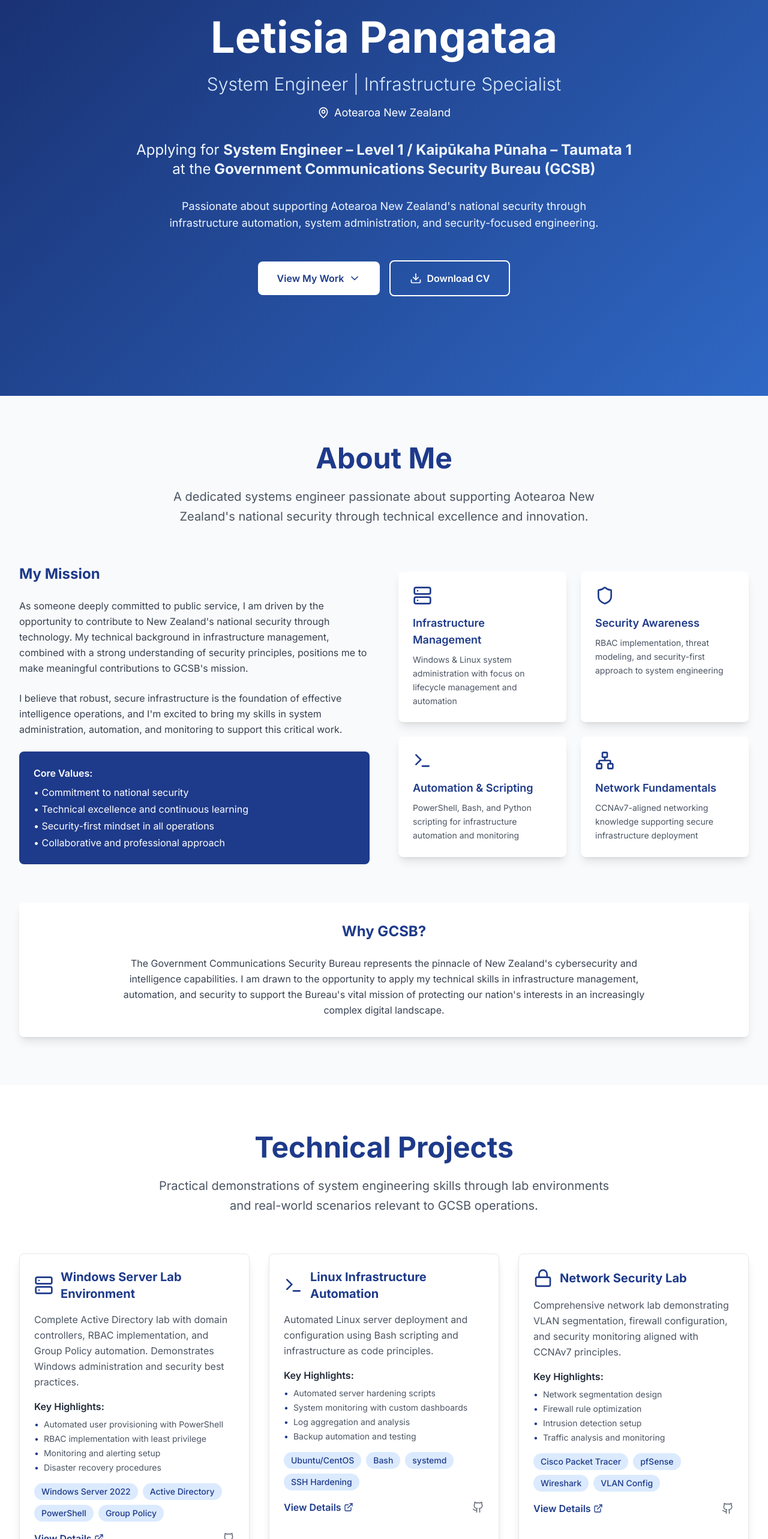
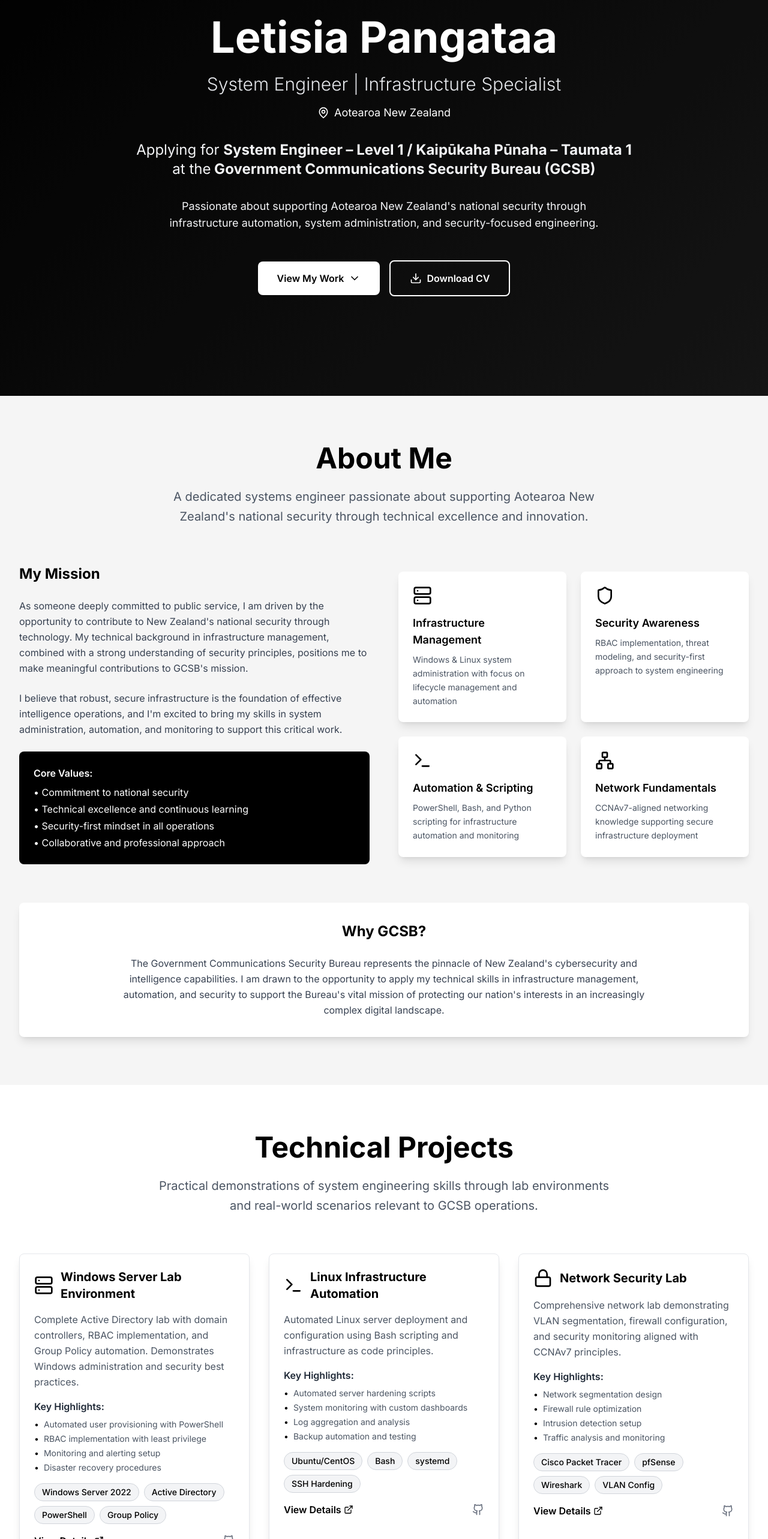
Before and after one commit to letisiapangataa/gcsb-system-engineer-portfolio, a Next.js app: page / in a window 1280 px wide. Shown: the part 140-2706 px from the top of the page at 60% size. Built offline with nearby package versions, Linux system fonts and the light colour scheme.

Commit message:
Update color scheme to professional black and white theme

```diff
--- a/app/components/About.tsx
+++ b/app/components/About.tsx
@@ -28,7 +28,7 @@
   ]
 
   return (
-    <section id="about" className="py-20 bg-gray-50">
+    <section id="about" className="py-20 bg-light-gray">
       <div className="max-w-7xl mx-auto px-4 sm:px-6 lg:px-8">
         <motion.div
           initial={{ opacity: 0, y: 30 }}
@@ -37,7 +37,7 @@
           viewport={{ once: true }}
           className="text-center mb-16"
         >
-          <h2 className="text-4xl md:text-5xl font-bold text-gcsb-blue mb-6">
+          <h2 className="text-4xl md:text-5xl font-bold text-black mb-6">
             About Me
           </h2>
           <p className="text-xl text-gray-600 max-w-3xl mx-auto leading-relaxed">
@@ -54,7 +54,7 @@
             viewport={{ once: true }}
             className="space-y-6"
           >
-            <h3 className="text-2xl font-bold text-gcsb-blue">
+            <h3 className="text-2xl font-bold text-black">
               My Mission
             </h3>
             <p className="text-gray-700 leading-relaxed">
@@ -68,7 +68,7 @@
               intelligence operations, and I'm excited to bring my skills in system
               administration, automation, and monitoring to support this critical work.
             </p>
-            <div className="bg-gcsb-blue text-white p-6 rounded-lg">
+            <div className="bg-black text-white p-6 rounded-lg">
               <p className="font-semibold mb-2">Core Values:</p>
               <ul className="space-y-1">
                 <li>• Commitment to national security</li>
@@ -92,8 +92,8 @@
                 whileHover={{ scale: 1.05 }}
                 className="bg-white p-6 rounded-lg shadow-lg card-hover"
               >
-                <div className="text-gcsb-blue mb-4">{item.icon}</div>
-                <h4 className="text-lg font-semibold text-gcsb-blue mb-2">
+                <div className="text-black mb-4">{item.icon}</div>
+                <h4 className="text-lg font-semibold text-black mb-2">
                   {item.title}
                 </h4>
                 <p className="text-gray-600 text-sm leading-relaxed">
@@ -111,7 +111,7 @@
           viewport={{ once: true }}
           className="bg-white rounded-lg shadow-lg p-8"
         >
-          <h3 className="text-2xl font-bold text-gcsb-blue mb-6 text-center">
+          <h3 className="text-2xl font-bold text-black mb-6 text-center">
             Why GCSB?
           </h3>
           <p className="text-gray-700 leading-relaxed text-center max-w-4xl mx-auto">
--- a/app/components/Hero.tsx
+++ b/app/components/Hero.tsx
@@ -17,7 +17,7 @@
           <h1 className="text-5xl md:text-7xl font-bold mb-6">
             Letisia Pangataa
           </h1>
-          <h2 className="text-2xl md:text-3xl font-light mb-4 text-blue-100">
+          <h2 className="text-2xl md:text-3xl font-light mb-4 text-gray-200">
             System Engineer | Infrastructure Specialist
           </h2>
           <div className="flex items-center justify-center mb-8">
@@ -30,7 +30,7 @@
           initial={{ opacity: 0, y: 30 }}
           animate={{ opacity: 1, y: 0 }}
           transition={{ duration: 0.8, delay: 0.2 }}
-          className="text-xl md:text-2xl mb-8 leading-relaxed text-blue-50"
+          className="text-xl md:text-2xl mb-8 leading-relaxed text-gray-100"
         >
           Applying for <strong>System Engineer – Level 1 / Kaipūkaha Pūnaha – Taumata 1</strong> at the
           <strong> Government Communications Security Bureau (GCSB)</strong>
@@ -40,7 +40,7 @@
           initial={{ opacity: 0, y: 30 }}
           animate={{ opacity: 1, y: 0 }}
           transition={{ duration: 0.8, delay: 0.4 }}
-          className="text-lg mb-12 max-w-3xl mx-auto text-blue-50"
+          className="text-lg mb-12 max-w-3xl mx-auto text-gray-100"
         >
           Passionate about supporting Aotearoa New Zealand's national security through
           infrastructure automation, system administration, and security-focused engineering.
@@ -56,7 +56,7 @@
             href="#about"
             whileHover={{ scale: 1.05 }}
             whileTap={{ scale: 0.95 }}
-            className="bg-white text-gcsb-blue px-8 py-4 rounded-lg font-semibold hover:bg-blue-50 transition-colors inline-flex items-center"
+            className="bg-white text-black px-8 py-4 rounded-lg font-semibold hover:bg-gray-100 transition-colors inline-flex items-center"
           >
             View My Work
             <ChevronDown className="ml-2 h-5 w-5" />
@@ -67,7 +67,7 @@
             target="_blank"
             whileHover={{ scale: 1.05 }}
             whileTap={{ scale: 0.95 }}
-            className="border-2 border-white text-white px-8 py-4 rounded-lg font-semibold hover:bg-white hover:text-gcsb-blue transition-colors inline-flex items-center"
+            className="border-2 border-white text-white px-8 py-4 rounded-lg font-semibold hover:bg-white hover:text-black transition-colors inline-flex items-center"
           >
             <Download className="mr-2 h-5 w-5" />
             Download CV
@@ -86,7 +86,7 @@
             repeat: Infinity,
             ease: "linear"
           }}
-          className="absolute -top-1/2 -right-1/2 w-96 h-96 border border-blue-300 opacity-10 rounded-full"
+          className="absolute -top-1/2 -right-1/2 w-96 h-96 border border-gray-400 opacity-20 rounded-full"
         />
         <motion.div
           animate={{
@@ -97,7 +97,7 @@
             repeat: Infinity,
             ease: "linear"
           }}
-          className="absolute -bottom-1/2 -left-1/2 w-96 h-96 border border-blue-300 opacity-10 rounded-full"
+          className="absolute -bottom-1/2 -left-1/2 w-96 h-96 border border-gray-400 opacity-20 rounded-full"
         />
       </div>
     </section>
--- a/app/components/Navigation.tsx
+++ b/app/components/Navigation.tsx
@@ -38,8 +38,8 @@
             whileHover={{ scale: 1.05 }}
             className="flex items-center space-x-2"
           >
-            <Shield className={`h-8 w-8 ${scrolled ? 'text-gcsb-blue' : 'text-white'}`} />
-            <span className={`text-xl font-bold ${scrolled ? 'text-gcsb-blue' : 'text-white'}`}>
+            <Shield className={`h-8 w-8 ${scrolled ? 'text-black' : 'text-white'}`} />
+            <span className={`text-xl font-bold ${scrolled ? 'text-black' : 'text-white'}`}>
               GCSB Portfolio
             </span>
           </motion.div>
@@ -53,8 +53,8 @@
                 whileHover={{ scale: 1.1 }}
                 className={`transition-colors ${
                   scrolled
-                    ? 'text-gray-700 hover:text-gcsb-blue'
-                    : 'text-white hover:text-blue-200'
+                    ? 'text-gray-700 hover:text-black'
+                    : 'text-white hover:text-gray-200'
                 }`}
               >
                 {item.label}
@@ -66,7 +66,7 @@
           <div className="md:hidden">
             <button
               onClick={() => setIsOpen(!isOpen)}
-              className={scrolled ? 'text-gcsb-blue' : 'text-white'}
+              className={scrolled ? 'text-black' : 'text-white'}
             >
               {isOpen ? <X size={24} /> : <Menu size={24} />}
             </button>
@@ -85,7 +85,7 @@
                 key={item.href}
                 href={item.href}
                 onClick={() => setIsOpen(false)}
-                className="block px-4 py-3 text-gray-700 hover:text-gcsb-blue border-b last:border-b-0"
+                className="block px-4 py-3 text-gray-700 hover:text-black border-b last:border-b-0"
               >
                 {item.label}
               </a>
--- a/app/components/Projects.tsx
+++ b/app/components/Projects.tsx
@@ -77,7 +77,7 @@
           viewport={{ once: true }}
           className="text-center mb-16"
         >
-          <h2 className="text-4xl md:text-5xl font-bold text-gcsb-blue mb-6">
+          <h2 className="text-4xl md:text-5xl font-bold text-black mb-6">
             Technical Projects
           </h2>
           <p className="text-xl text-gray-600 max-w-3xl mx-auto leading-relaxed">
@@ -98,10 +98,10 @@
               className="bg-white border border-gray-200 rounded-lg shadow-lg p-6 card-hover"
             >
               <div className="flex items-center mb-4">
-                <div className="text-gcsb-blue mr-3">
+                <div className="text-black mr-3">
                   {project.icon}
                 </div>
-                <h3 className="text-xl font-bold text-gcsb-blue">
+                <h3 className="text-xl font-bold text-black">
                   {project.title}
                 </h3>
               </div>
@@ -115,7 +115,7 @@
                 <ul className="text-sm text-gray-600 space-y-1">
                   {project.highlights.map((highlight, i) => (
                     <li key={i} className="flex items-start">
-                      <span className="text-gcsb-blue mr-2">•</span>
+                      <span className="text-black mr-2">•</span>
                       {highlight}
                     </li>
                   ))}
@@ -126,7 +126,7 @@
                 {project.technologies.map((tech, i) => (
                   <span
                     key={i}
-                    className="bg-blue-100 text-gcsb-blue px-3 py-1 rounded-full text-sm font-medium"
+                    className="bg-gray-100 text-black px-3 py-1 rounded-full text-sm font-medium border border-gray-300"
                   >
                     {tech}
                   </span>
@@ -137,7 +137,7 @@
                 <motion.button
                   whileHover={{ scale: 1.05 }}
                   whileTap={{ scale: 0.95 }}
-                  className="text-gcsb-blue hover:text-blue-700 font-semibold flex items-center"
+                  className="text-black hover:text-gray-700 font-semibold flex items-center"
                 >
                   View Details
                   <ExternalLink className="ml-1 h-4 w-4" />
--- a/app/globals.css
+++ b/app/globals.css
@@ -4,30 +4,25 @@
 
 :root {
   --foreground-rgb: 0, 0, 0;
-  --background-start-rgb: 214, 219, 220;
+  --background-start-rgb: 255, 255, 255;
   --background-end-rgb: 255, 255, 255;
 }
 
 @media (prefers-color-scheme: dark) {
   :root {
-    --foreground-rgb: 255, 255, 255;
-    --background-start-rgb: 0, 0, 0;
-    --background-end-rgb: 0, 0, 0;
+    --foreground-rgb: 0, 0, 0;
+    --background-start-rgb: 255, 255, 255;
+    --background-end-rgb: 255, 255, 255;
   }
 }
 
 body {
   color: rgb(var(--foreground-rgb));
-  background: linear-gradient(
-      to bottom,
-      transparent,
-      rgb(var(--background-end-rgb))
-    )
-    rgb(var(--background-start-rgb));
+  background: rgb(var(--background-start-rgb));
 }
 
 .hero-gradient {
-  background: linear-gradient(135deg, #1e3a8a 0%, #3b82f6 100%);
+  background: linear-gradient(135deg, #000000 0%, #1a1a1a 100%);
 }
 
 .card-hover {
--- a/tailwind.config.js
+++ b/tailwind.config.js
@@ -8,9 +8,12 @@
   theme: {
     extend: {
       colors: {
-        'gcsb-blue': '#1e3a8a',
-        'gcsb-light': '#3b82f6',
-        'nz-black': '#1f2937',
+        'gcsb-blue': '#000000',
+        'gcsb-light': '#333333',
+        'nz-black': '#000000',
+        'accent-gray': '#666666',
+        'light-gray': '#f5f5f5',
+        'dark-gray': '#1a1a1a',
       },
       animation: {
         'fade-in': 'fadeIn 0.6s ease-in-out',
```
Also changed, not shown: app/components/Certifications.tsx (+13 -13 lines), app/components/Contact.tsx (+13 -13 lines), app/components/Footer.tsx (+11 -11 lines), app/components/Skills.tsx (+7 -7 lines).
